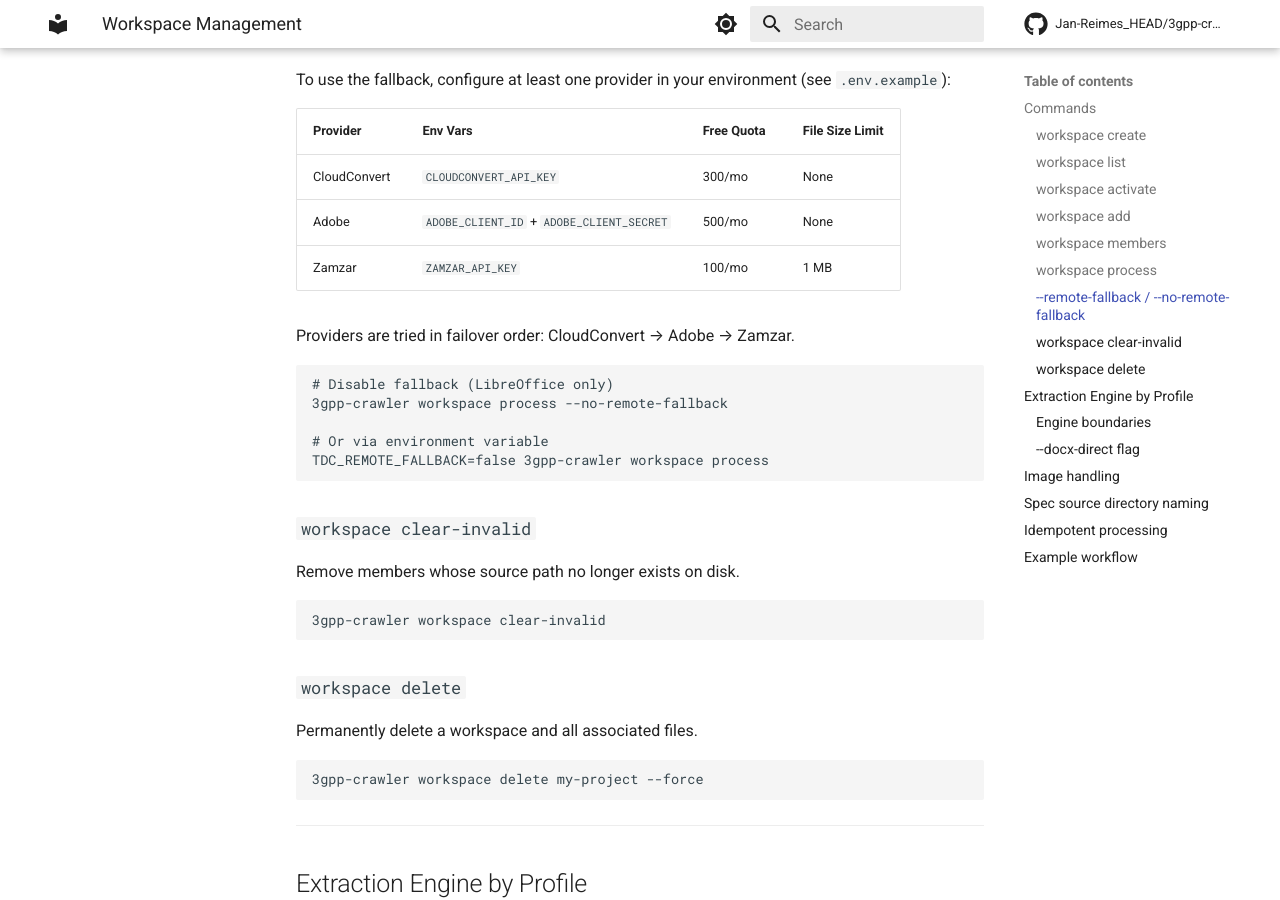
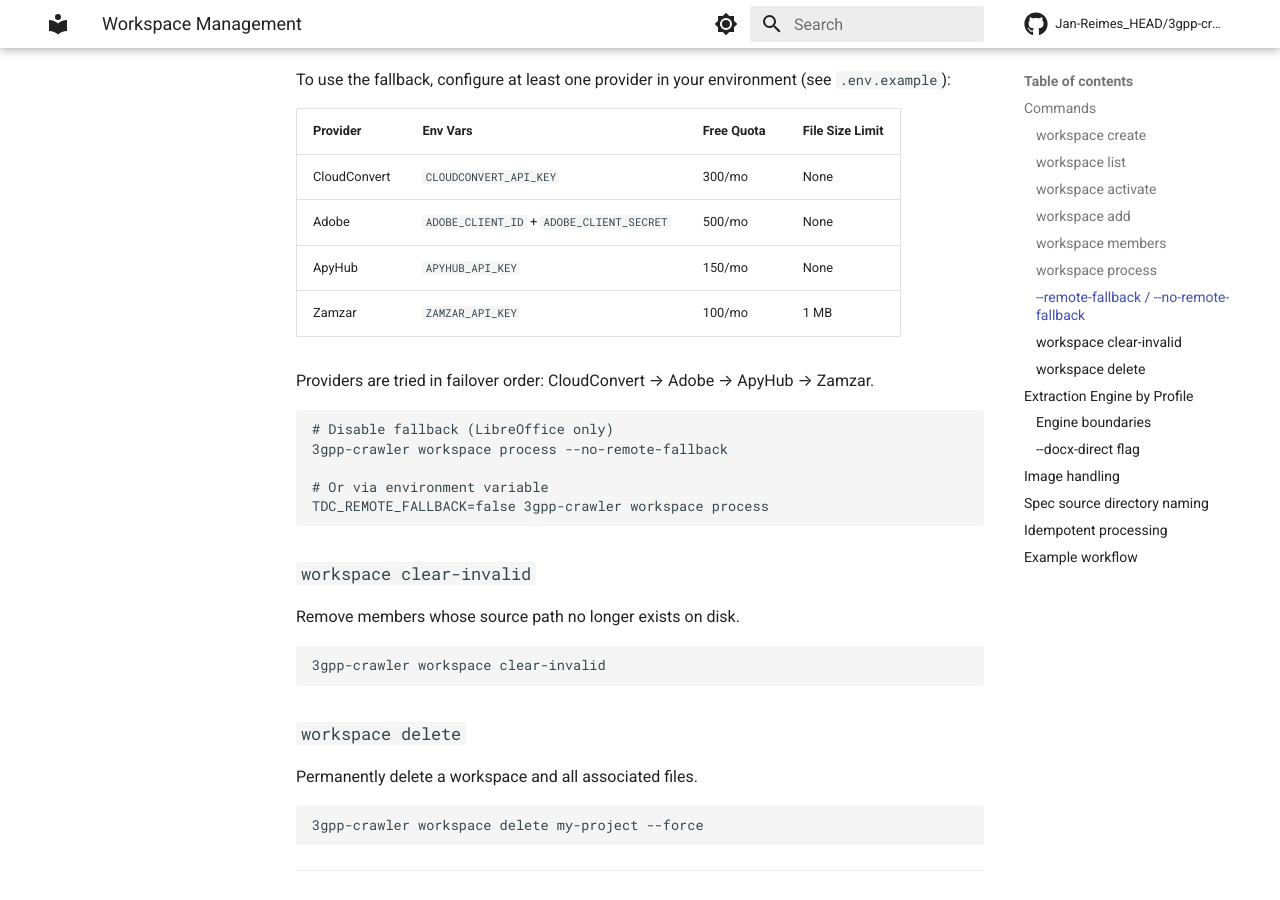
Before and after one commit to jr2804/3gpp-crawler, an MkDocs documentation site: the page built from docs/workspace.md, in a window 1280 px wide and 900 px high, scrolled down 2606 px. Built offline with MkDocs 1.6.1 and Material for MkDocs 9.7.7, drawn with Linux system fonts in a browser that asks for light colours.

Commit message:
feat(env): add ApyHub API key configuration to environment variables
* Added APYHUB_API_KEY to .env.example for ApyHub integration.
* Updated workspace.md to include ApyHub in the provider failover order.

````diff
--- a/docs/workspace.md
+++ b/docs/workspace.md
@@ -107,9 +107,10 @@ To use the fallback, configure at least one provider in your environment (see `.
 |----------|----------|------------|-----------------|
 | CloudConvert | `CLOUDCONVERT_API_KEY` | 300/mo | None |
 | Adobe | `ADOBE_CLIENT_ID` + `ADOBE_CLIENT_SECRET` | 500/mo | None |
+| ApyHub | `APYHUB_API_KEY` | 150/mo | None |
 | Zamzar | `ZAMZAR_API_KEY` | 100/mo | 1 MB |
 
-Providers are tried in failover order: CloudConvert → Adobe → Zamzar.
+Providers are tried in failover order: CloudConvert → Adobe → ApyHub → Zamzar.
 
 ```bash
 # Disable fallback (LibreOffice only)
````
Also changed, not shown: 1 other file.
